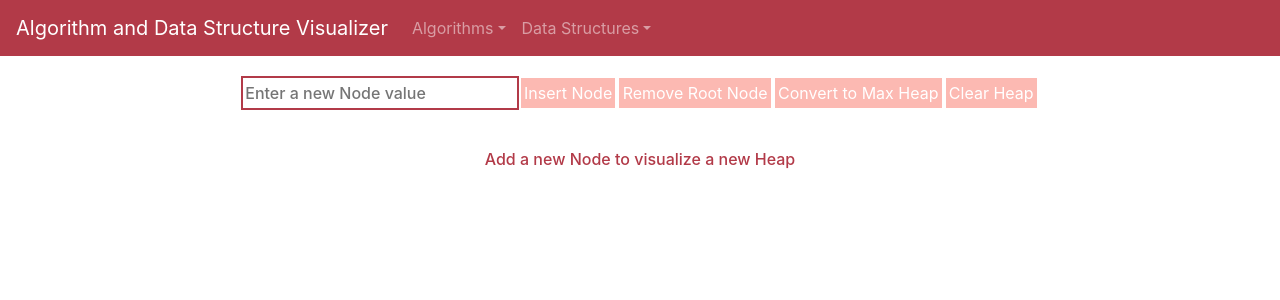
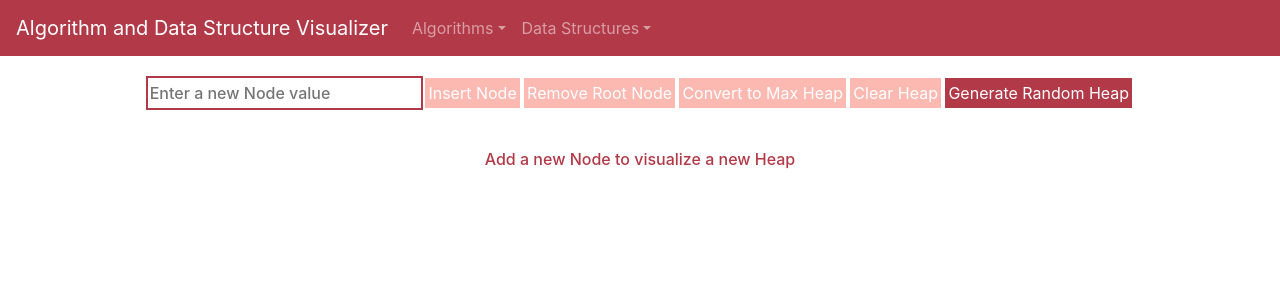
Before and after one commit to matt-hendrick/Algorithm-Data-Structure-Visualizer, a React (Create React App) app: page /heap in a window 1280 px wide. Shown: the top 300 px of the page. Built offline with nearby package versions, Linux system fonts and the light colour scheme.

Commit message:
Add: GenerateRandomHeap to HeapVis

```diff
--- a/src/containers/HeapVisualizer/HeapVisualizer.tsx
+++ b/src/containers/HeapVisualizer/HeapVisualizer.tsx
@@ -8,6 +8,9 @@ import Input from '../../components/Input/Input';
 
 // Data Structures
 import Heap from '../../dataStructures/Heap/Heap';
+
+// Utility
+import { getRandomInt } from '../../utility/utilityFunctions';
 
 function HeapVisualizer() {
   const [newNodeValue, setNewNodeValue] = useState<number | '' | '-'>('');
@@ -73,6 +76,17 @@ function HeapVisualizer() {
     } else return;
   };
 
+  const generateRandomHeap = () => {
+    setIsMinHeap(getRandomInt(1, 50) > 25 ? true : false);
+    let newHeap = new Heap([], isMinHeap ? (a, b) => a - b : (a, b) => b - a);
+    let stackMaxHeight = getRandomInt(1, 50);
+    for (let i = 0; i < stackMaxHeight; i++) {
+      newHeap.insert(getRandomInt(1, 100));
+    }
+    setHeap(newHeap);
+    setArr(newHeap.toLevelOrderArray());
+  };
+
   const updateNewNodeValue = (event: React.ChangeEvent) => {
     const target = event.target as HTMLInputElement;
     if (target) {
@@ -106,6 +120,7 @@ function HeapVisualizer() {
         <MyButton onClick={clearHeap} disabled={!heap}>
           Clear Heap
         </MyButton>
+        <MyButton onClick={generateRandomHeap}>Generate Random Heap</MyButton>
       </div>
       {arr && arr.length > 0 ? (
         <h4 className="heap-type-header">
```
